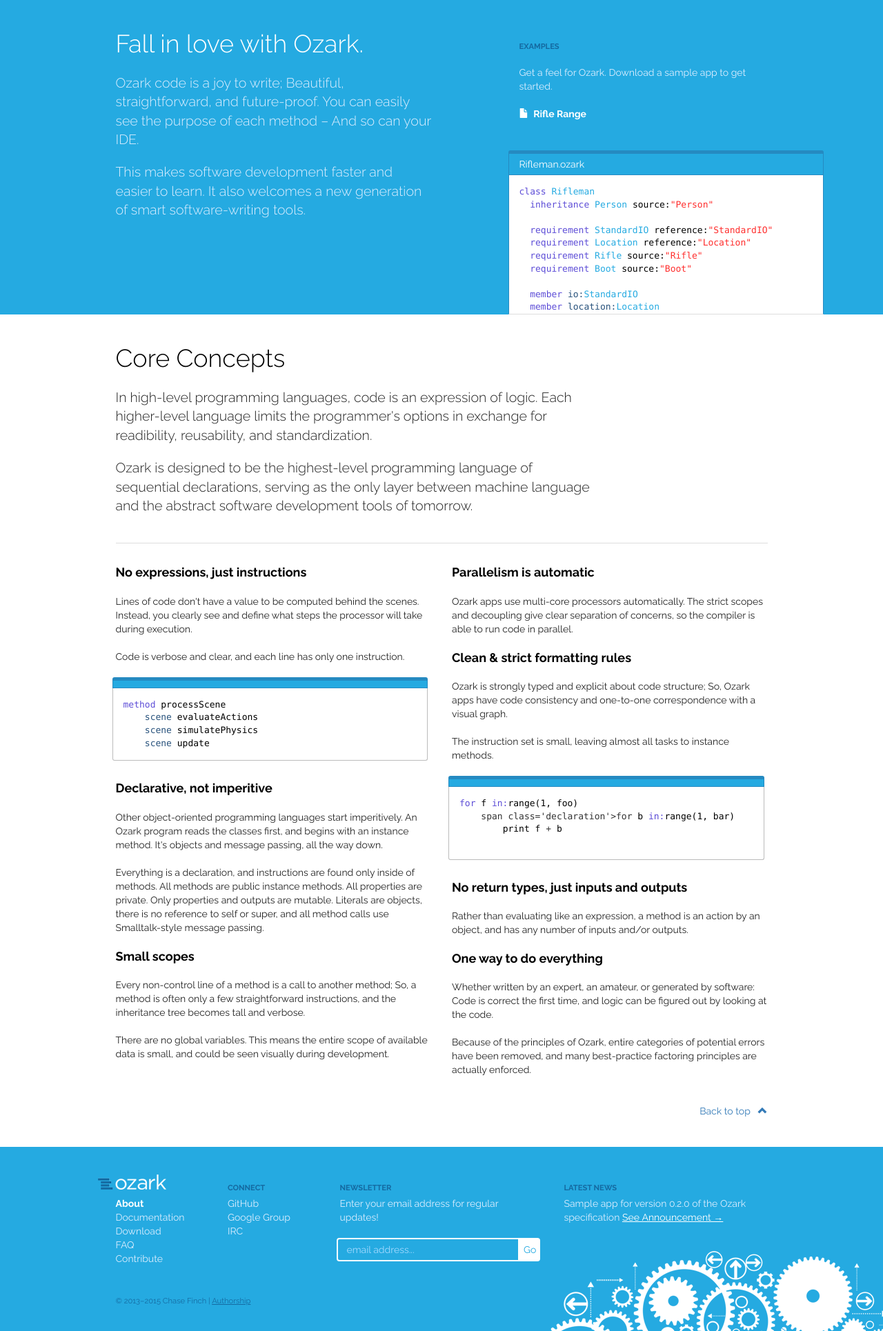
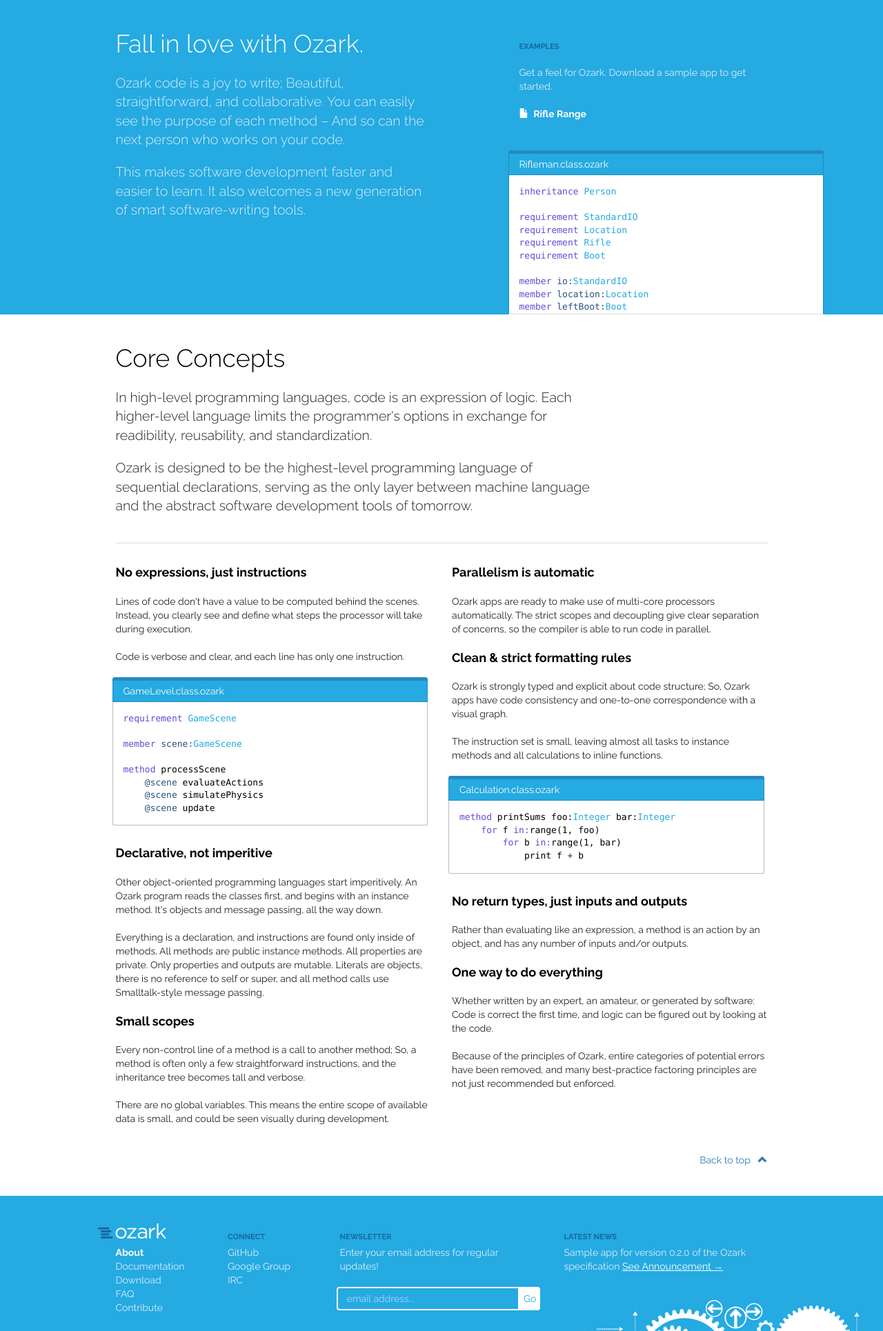
Before and after one commit to chasefinch/ozark-lang.github.io, a PHP site: page /about-ozark in a window 1280 px wide. Shown: the part 171-2101 px from the top of the page at 69% size. Run offline with PHP 8.4, Linux system fonts and the light colour scheme; some libraries are stand-ins or nearby versions.

Commit message:
First web push

```diff
--- a/about-ozark.php
+++ b/about-ozark.php
@@ -29,7 +29,7 @@
         <div class='row'>
           <div class='col-sm-6 col-md-5 col-md-offset-1'>
             <h1>Fall in love with Ozark.</h1>
-            <p class='lead'>Ozark code is a joy to write; Beautiful, straightforward, and future-proof. You can easily see the purpose of each method &ndash; And so can your IDE.</p>
+            <p class='lead'>Ozark code is a joy to write; Beautiful, straightforward, and collaborative. You can easily see the purpose of each method &ndash; And so can the next person who works on your code.</p>
             <p class='lead'>This makes software development faster and easier to learn. It also welcomes a new generation of smart software-writing tools.</p>
             <div style='clear:both;'></div>
           </div>
@@ -42,20 +42,19 @@
                   <ul class='clean'><li><a href='https://github.com/ozark-lang/demo-rifle-range/archive/master.zip' class='download'><span class="glyphicon glyphicon-file"></span>&nbsp;&nbsp;Rifle Range</a></li></ul>
                 </div>
               </div>
-              <div class='code-sample-header'>Rifleman.ozark</div>
+              <div class='code-sample-header'>Rifleman.class.ozark</div>
               <div class='code-sample'>
-                <pre><span class='declaration'>class</span> <span class='class'>Rifleman</span>
-  <span class='declaration'>inheritance</span> <span class='class'>Person</span> <span class='argument'>source:</span><span class='literal'>"Person"</span>
+                <pre><span class='declaration'>inheritance</span> <span class='class'>Person</span>
 
-  <span class='declaration'>requirement</span> <span class='class'>StandardIO</span> <span class='argument'>reference:</span><span class='literal'>"StandardIO"</span>
-  <span class='declaration'>requirement</span> <span class='class'>Location</span> <span class='argument'>reference:</span><span class='literal'>"Location"</span>
-  <span class='declaration'>requirement</span> <span class='class'>Rifle</span> <span class='argument'>source:</span><span class='literal'>"Rifle"</span>
-  <span class='declaration'>requirement</span> <span class='class'>Boot</span> <span class='argument'>source:</span><span class='literal'>"Boot"</span>
+<span class='declaration'>requirement</span> <span class='class'>StandardIO</span>
+<span class='declaration'>requirement</span> <span class='class'>Location</span>
+<span class='declaration'>requirement</span> <span class='class'>Rifle</span>
+<span class='declaration'>requirement</span> <span class='class'>Boot</span>
 
-  <span class='declaration'>member</span> <span class='property'>io:</span><span class='class'>StandardIO</span>
-  <span class='declaration'>member</span> <span class='property'>location:</span><span class='class'>Location</span>
-  <span class='declaration'>member</span> <span class='property'>leftBoot:</span><span class='class'>Boot</span>
-  <span class='declaration'>member</span> <span class='property'>rightBoot:</span><span class='class'>Boot</span>
+<span class='declaration'>member</span> <span class='property'>io:</span><span class='class'>StandardIO</span>
+<span class='declaration'>member</span> <span class='property'>location:</span><span class='class'>Location</span>
+<span class='declaration'>member</span> <span class='property'>leftBoot:</span><span class='class'>Boot</span>
+<span class='declaration'>member</span> <span class='property'>rightBoot:</span><span class='class'>Boot</span>
                 </pre>
               </div>
             </div>
@@ -82,12 +81,16 @@
                 <h4>No expressions, just instructions</h4>
                 <p>Lines of code don't have a value to be computed behind the scenes. Instead, you clearly see and define what steps the processor will take during execution.</p>
                 <p>Code is verbose and clear, and each line has only one instruction.</p>
-                <div class='code-sample-header code-sample-header-inline'></div>
+                <div class='code-sample-header code-sample-header-inline'>GameLevel.class.ozark</div>
                 <div class='code-sample code-sample-inline'>
-                  <pre><span class='declaration'>method</span> <span class='method'>processScene</span>
-    <span class='property'>scene</span> <span class='method'>evaluateActions</span>
-    <span class='property'>scene</span> <span class='method'>simulatePhysics</span>
-    <span class='property'>scene</span> <span class='method'>update</span></pre>
+                  <pre><span class='declaration'>requirement</span> <span class='class'>GameScene</span>
+
+<span class='declaration'>member</span> <span class='property'>scene:</span><span class='class'>GameScene</span>
+
+<span class='declaration'>method</span> <span class='method'>processScene</span>
+    <span class='property'>@scene</span> <span class='method'>evaluateActions</span>
+    <span class='property'>@scene</span> <span class='method'>simulatePhysics</span>
+    <span class='property'>@scene</span> <span class='method'>update</span></pre>
                 </div>
                 <h4>Declarative, not imperitive</h4>
                 <p>Other object-oriented programming languages start imperitively. An Ozark program reads the classes first, and begins with an instance method. It's objects and message passing, all the way down.</p>
@@ -98,21 +101,22 @@
               </div>
               <div class='col-sm-6'>
                 <h4>Parallelism is automatic</h4>
-                <p>Ozark apps use multi-core processors automatically. The strict scopes and decoupling give clear separation of concerns, so the compiler is able to run code in parallel.</p>
+                <p>Ozark apps are ready to make use of multi-core processors automatically. The strict scopes and decoupling give clear separation of concerns, so the compiler is able to run code in parallel.</p>
                 <h4>Clean &amp; strict formatting rules</h4>
                 <p>Ozark is strongly typed and explicit about code structure; So, Ozark apps have code consistency and one-to-one correspondence with a visual graph.</p>
-                <p>The instruction set is small, leaving almost all tasks to instance methods.</p>
-                <div class='code-sample-header code-sample-header-inline'></div>
+                <p>The instruction set is small, leaving almost all tasks to instance methods and all calculations to inline functions.</p>
+                <div class='code-sample-header code-sample-header-inline'>Calculation.class.ozark</div>
                 <div class='code-sample code-sample-inline'>
-                  <pre><span class='declaration'>for</span> <span class='noun'>f</span> <span class='declaration'>in:</span><span class='noun'>range(1, foo)</span>
-    span class='declaration'>for</span> <span class='noun'>b</span> <span class='declaration'>in:</span><span class='noun'>range(1, bar)</span>
-        <span class='noun'>print</span> <span class='noun'>f</span> + <span class='noun'>b</span>
+                  <pre><span class='declaration'>method</span> <span class='method'>printSums</span> <span class='argument'>foo:</span><span class='class'>Integer</span> <span class='argument'>bar:</span><span class='class'>Integer</span>
+    <span class='declaration'>for</span> <span class='noun'>f</span> <span class='declaration'>in:</span><span class='noun'>range(1, foo)</span>
+        <span class='declaration'>for</span> <span class='noun'>b</span> <span class='declaration'>in:</span><span class='noun'>range(1, bar)</span>
+            <span class='noun'>print</span> <span class='noun'>f</span> + <span class='noun'>b</span></pre>
                 </div>
                 <h4>No return types, just inputs and outputs</h4>
                 <p>Rather than evaluating like an expression, a method is an action by an object, and has any number of inputs and/or outputs.</p>
                 <h4>One way to do everything</h4>
                 <p>Whether written by an expert, an amateur, or generated by software: Code is correct the first time, and logic can be figured out by looking at the code.</p>
-                <p>Because of the principles of Ozark, entire categories of potential errors have been removed, and many best-practice factoring principles are actually enforced.</p>
+                <p>Because of the principles of Ozark, entire categories of potential errors have been removed, and many best-practice factoring principles are not just recommended but enforced.</p>
               </div>
             </div>
           </div>
--- a/css/style.css
+++ b/css/style.css
@@ -165,11 +165,11 @@
 
 .continue { text-align:right; margin:1em 0 1em 0; }
 
-.documentation { margin:3em 0 0 0; }
+.documentation { margin:2em 0 0 0; }
 	.documentation .btn { position:relative; left:-4px; }
 
 .callout { font-size:0.9em; margin-top:0em; }
-.github { padding:20px 0 0 0; }
+.github { padding:10px 0 0 0; }
 	.github .btn { position:relative; left:-4px; }
 
 .ornament { text-align:center; margin-top:6em; }
@@ -249,6 +249,7 @@
 		.copyright a:hover { color:#055a91; }
 
 .to-top { text-align:right; }
+	.to-top .link-to-top { position:relative; z-index:3; }
 	.to-top .link-to-top:hover { text-decoration:none; }
 
 @media (min-width:768px) {
```
Also changed, not shown: index.php (+19 -23 lines).
